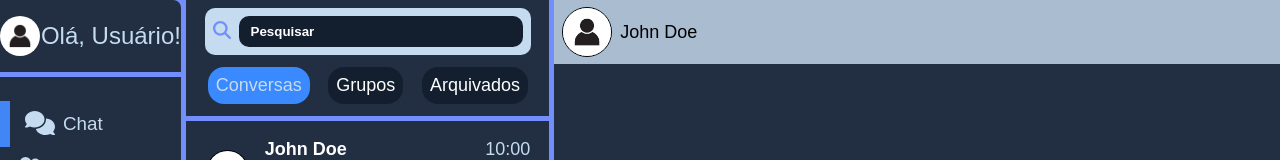
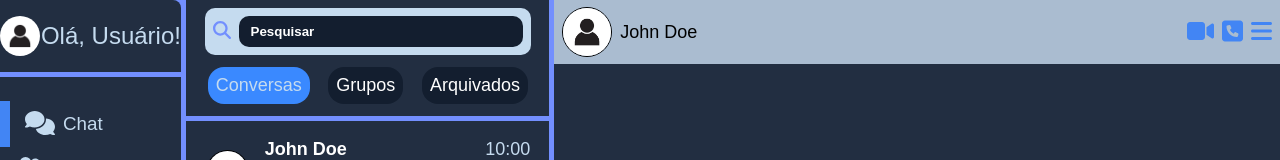
Before and after one commit to AdrielKlem/chatroom, a React (Vite) app: page / in a window 1280 px wide. Shown: the top 160 px of the page. Built offline with nearby package versions, Linux system fonts and the light colour scheme.

Commit message:
update Header chat

```diff
--- a/src/pages/Home/index.tsx
+++ b/src/pages/Home/index.tsx
@@ -1,5 +1,5 @@
 import { FontAwesomeIcon } from '@fortawesome/react-fontawesome'
-import { faComments, faUserGroup, faGear, faArrowRightFromBracket, faAnglesLeft } from '@fortawesome/free-solid-svg-icons'
+import { faComments, faUserGroup, faGear, faArrowRightFromBracket, faAnglesLeft, faSquarePhone, faVideo, faBars } from '@fortawesome/free-solid-svg-icons'
 
 import { Container, Display, Menu, HeaderMenu, UserAvatar, CloseMenu, Inbox, FilterChat, FilterChatList, ChatList, Chatting, HeaderChat, UserStatus, UserAction, Logout } from "./styles"
 import { ButtonNav } from "../../components/ButtonNav"
@@ -13,6 +13,18 @@ const IconLogout = <FontAwesomeIcon icon={faArrowRightFromBracket} />
 
 function IconArrow() {
   return <FontAwesomeIcon icon={faAnglesLeft} />;
+}
+
+function IconCall() {
+    return <FontAwesomeIcon icon={faSquarePhone} />
+}
+
+function IconVideo() {
+    return <FontAwesomeIcon icon={faVideo} />
+}
+
+function IconConfigChat() {
+    return <FontAwesomeIcon icon={faBars} />
 }
 
 export function Home() {
@@ -137,7 +149,15 @@ export function Home() {
                             </div>
                         </UserStatus>
                         <UserAction>
-
+                            <div className="inputActionChat">
+                                <IconVideo />
+                            </div>
+                            <div className="inputActionChat">
+                                <IconCall />
+                            </div>
+                            <div className="inputActionChat">
+                                <IconConfigChat />
+                            </div>
                         </UserAction>
                     </HeaderChat>
                 </Chatting>
--- a/src/pages/Home/styles.ts
+++ b/src/pages/Home/styles.ts
@@ -141,11 +141,13 @@ export const Chatting = styled.section`
 export const HeaderChat = styled.header`
     display: flex;
     align-items: center;
+    flex-direction: row;
+    justify-content: space-between;
 
     background-color: ${({ theme }) => theme.colors.primaryBackground};
     width: 100%;
     height: 6.4rem;
-    padding-left: .8rem;
+    padding: 0 .8rem;
 `
 
 export const UserStatus = styled.div`
@@ -167,5 +169,19 @@ export const UserStatus = styled.div`
 `
 
 export const UserAction = styled.div`
+    display: flex;
+    gap: .8rem;
 
+    .inputActionChat {
+        cursor: pointer;
+        font-size: 2.4rem;
+        color: ${({ theme }) => theme.colors.primaryColor};
+
+        &:hover {
+            > svg {
+                scale: 1.1;
+                filter: drop-shadow(10rem 10rem 8rem ${({ theme }) => theme.colors.actionColor});
+            }
+        }
+    }
 `
```
